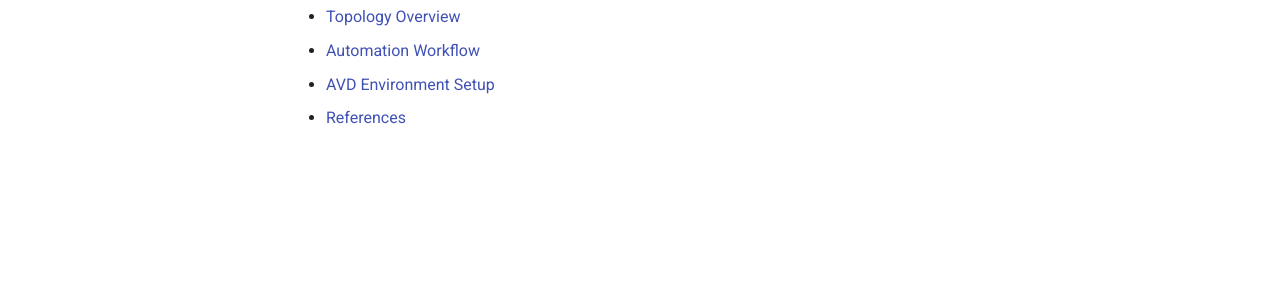
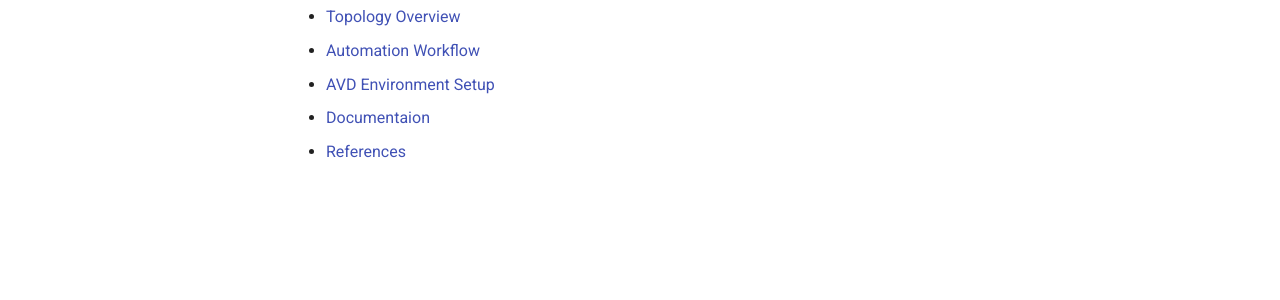
Before and after one commit to arista-ce-southwest/avd-campus-networking-event-demo, an MkDocs documentation site: the page built from docs/index.md, in a window 1280 px wide. Shown: the part 417-717 px from the top of the page. Built offline with MkDocs 1.6.1 and Material for MkDocs 9.7.7, drawn with Linux system fonts in a browser that asks for light colours; comment, search, counter and statistics services are not loaded.

Commit message:
added documentation to the main menu

```diff
--- a/docs/index.md
+++ b/docs/index.md
@@ -10,4 +10,5 @@
 - [Topology Overview](topology.md)
 - [Automation Workflow](workflow.md)
 - [AVD Environment Setup](setup.md)
+- [Documentaion](documentation/fabric/CAMPUS-documentation.md)
 - [References](references.md)
```
